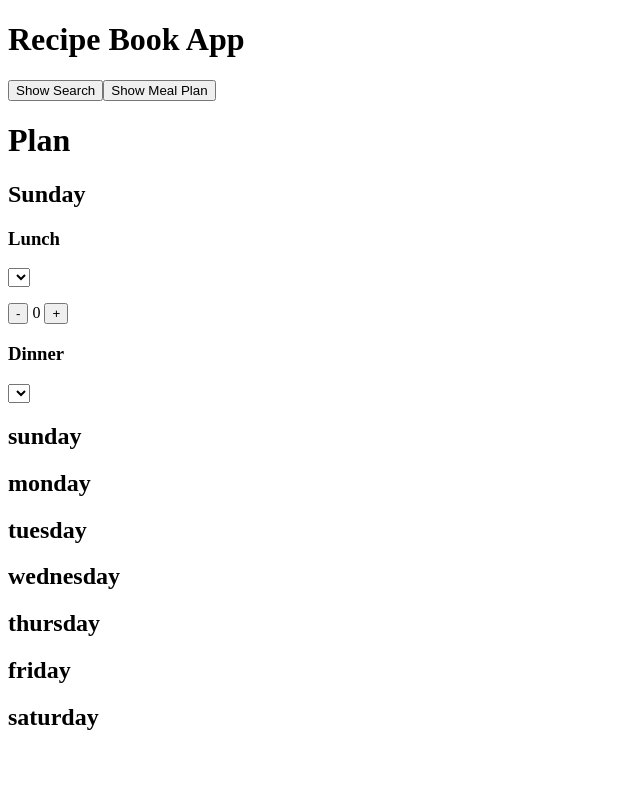
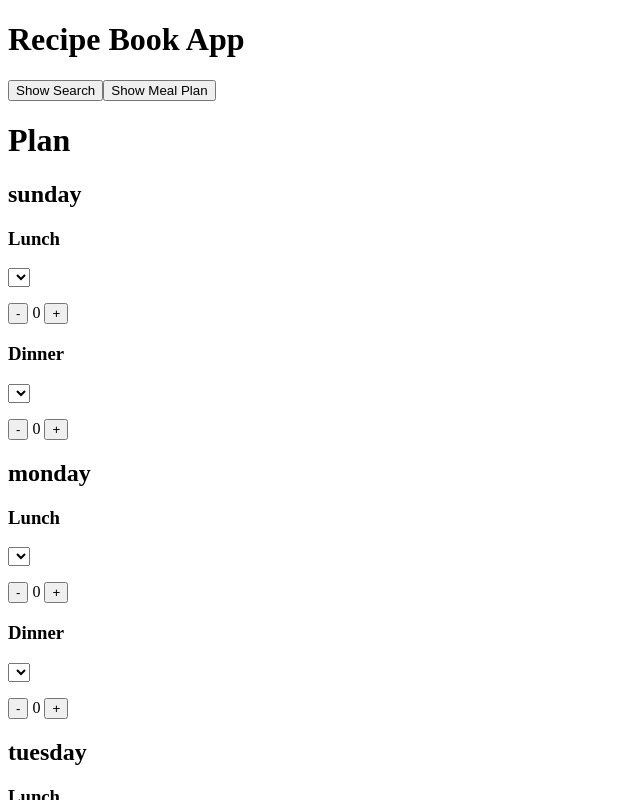
Before and after one commit to Rymierymie/recipe-book-vue, a Vue app: page / in a window 1280 px wide. Both pictures are taken after a click on the button "Show Meal Plan". Shown: the top 800 px of the page, without its empty margins (0-640 px from the left). Built offline with nearby package versions, Linux system fonts and the light colour scheme.

Commit message:
small update

```diff
--- a/src/components/Plan.vue
+++ b/src/components/Plan.vue
@@ -1,32 +1,30 @@
 <template>
     <div>
         <h1>Plan</h1>
-        <div>
-            <h2>Sunday</h2>
-                <div>
+        <div v-for="(value, name, index) in meal_plan" v-bind:key="index">
+            <h2>{{ name }}</h2>
             <h3>Lunch</h3>
-                    <select>
+            <select v-model="value.lunch.recipe">
                 <option v-for="(item, index) in menu" v-bind:key="index">
                     {{ item }}
                 </option>
             </select>
             <p>
-                    <button v-on:click="meal_plan.sunday.lunch.serves -= 1">-</button>
-                    {{ meal_plan.sunday.lunch.serves }}
-                    <button v-on:click="meal_plan.sunday.lunch.serves += 1">+</button>
+            <button @click="value.lunch.serves -= 1">-</button>
+            {{ value.lunch.serves }}
+            <button @click="value.lunch.serves += 1">+</button>
             </p>
-                </div>
-                <div>
             <h3>Dinner</h3>
-                    <select>
+            <select v-model="value.dinner.recipe">
                 <option v-for="(item, index) in menu" v-bind:key="index">
                     {{ item }}
                 </option>
             </select>
-                </div>
-        </div>
-        <div v-for="(value, name, index) in meal_plan" v-bind:key="index">
-            <h2>{{ name }}</h2>
+            <p>
+            <button @click="value.dinner.serves -= 1">-</button>
+            {{ value.dinner.serves }}
+            <button @click="value.dinner.serves += 1">+</button>
+            </p>
         </div>
     </div>
 </template>
@@ -126,12 +124,14 @@ export default {
 
   },
   watch: {
+        meal_plan: function(){
+            localStorage.setItem('meal_plan', JSON.stringify(this.meal_plan))
+        }
 
   },
+
   methods: {
-      recipe_builder(){
 
-  },
 }
 }
 
```
Lines whose indentation alone changed are shown as unchanged.
